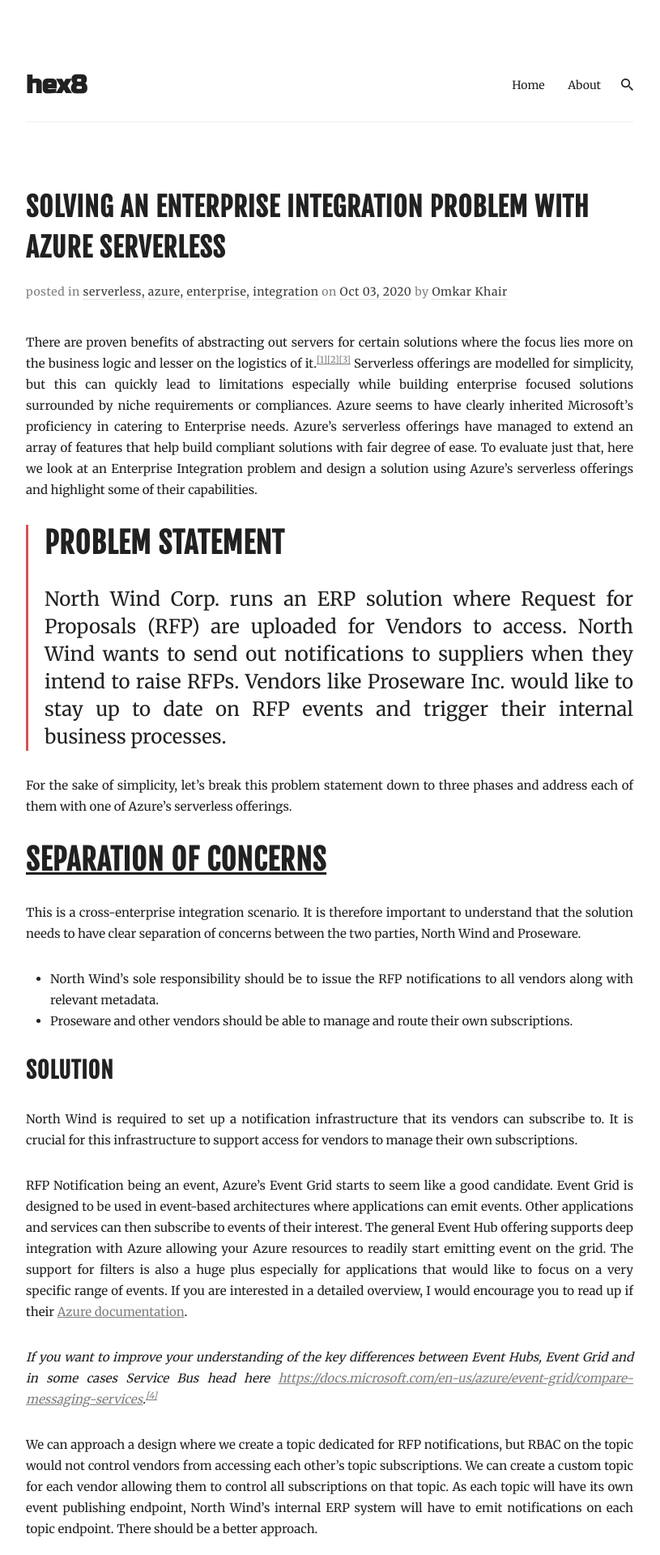
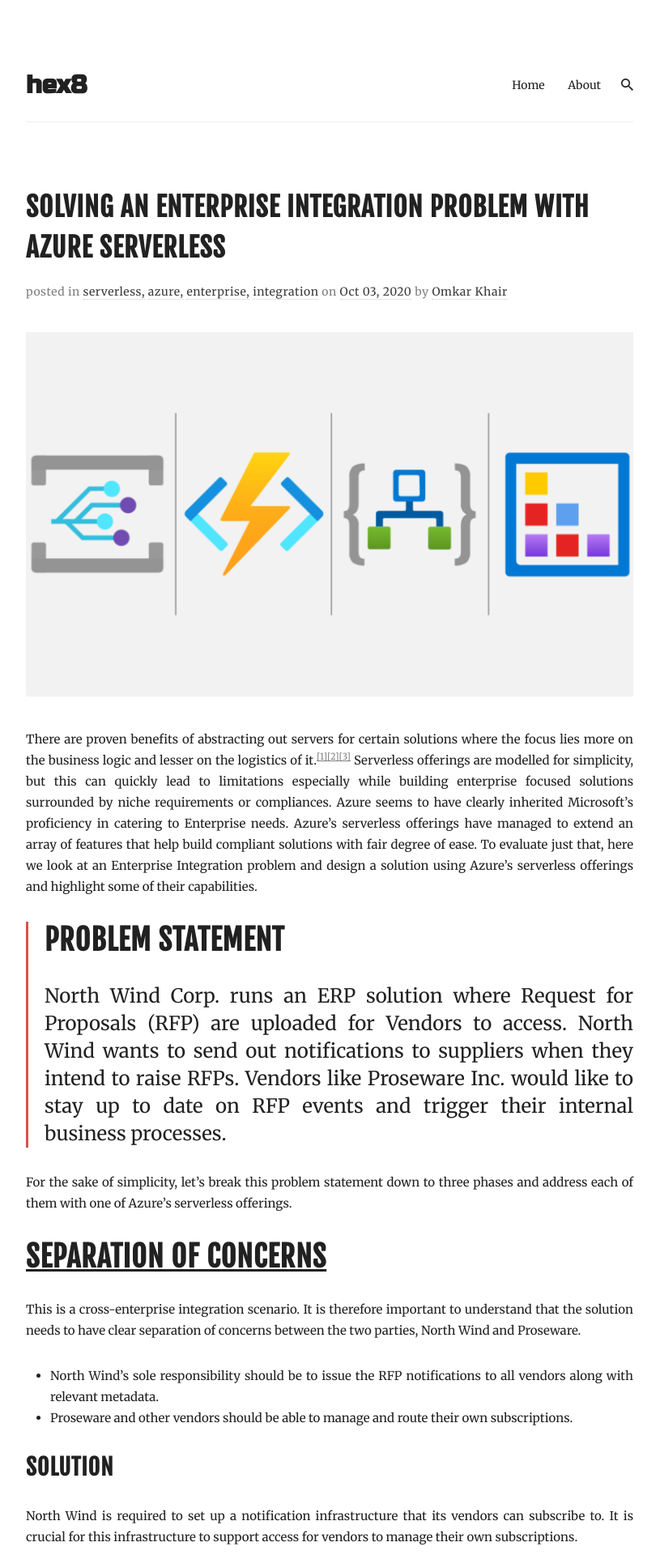
Before and after one commit to hexeight/blog, a Jekyll site: the page built from _posts/2020-09-24-enterprise-serverless-azure.md, in a window 1280 px wide. Shown: the top 1920 px of the page at 81% size, without its empty margins (233-1048 px from the left). Built offline with Jekyll 4.4.1, drawn with Linux system fonts in a browser that asks for light colours; nearby versions of some CDN libraries; comment, search, counter and statistics services are not loaded.

Commit message:
added header image

```diff
--- a/_posts/2020-09-24-enterprise-serverless-azure.md
+++ b/_posts/2020-09-24-enterprise-serverless-azure.md
@@ -2,6 +2,7 @@
 layout: post
 title: "Solving an Enterprise Integration problem with Azure Serverless"
 date: 2020-10-03
+image:  /images/posts/enterprise-serverless-banner.png
 excerpt: "There are proven benefits of abstracting out servers for certain solutions where the focus lies more on the business logic and lesser on the logistics of it. Serverless offerings are modelled for simplicity. This can quickly lead to limitations especially while building enterprise focused solutions surrounded by niche requirements or compliances. Azure seems to have clearly inherited Microsoft's proficiency in catering to Enterprise needs. Azure's serverless offerings have managed to extend an array of features that help build compliant solutions with fair degree of ease. To evaluate just that, here we look at an Enterprise Integration problem and design a solution using Azure's serverless offerings and highlight some of their capabilities."
 tags: [serverless, azure, enterprise, integration]
 comments: true
```
Also changed, not shown: images/posts/enterprise-serverless-banner.png (added).
